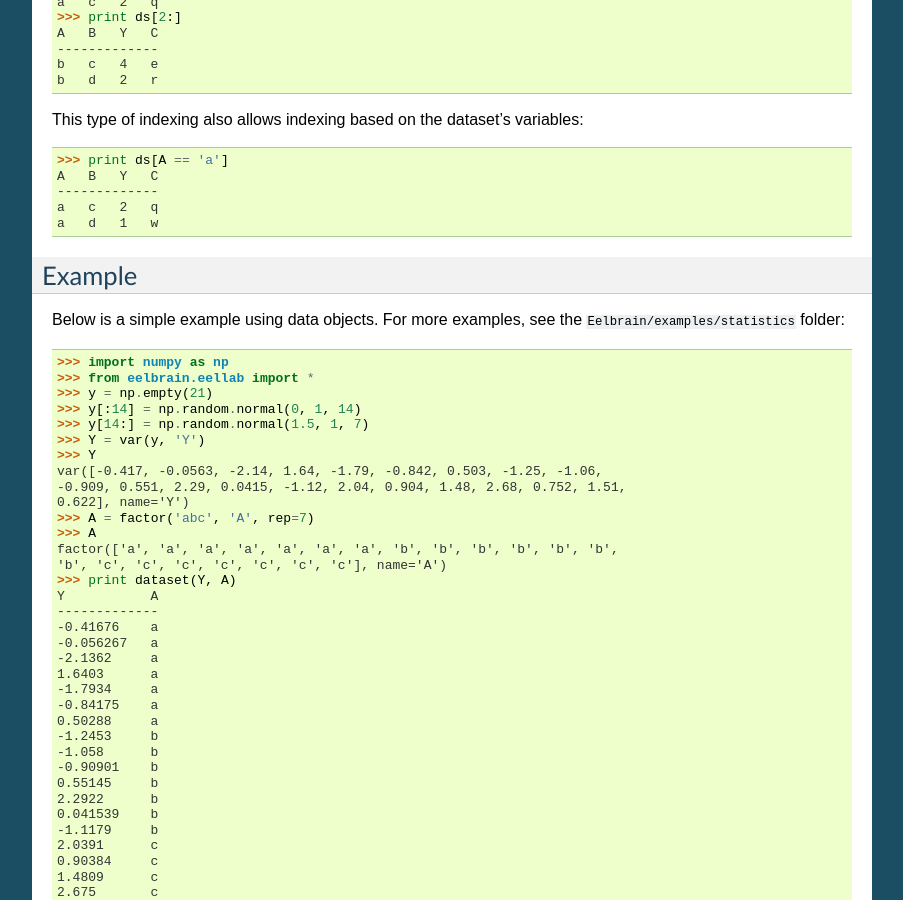
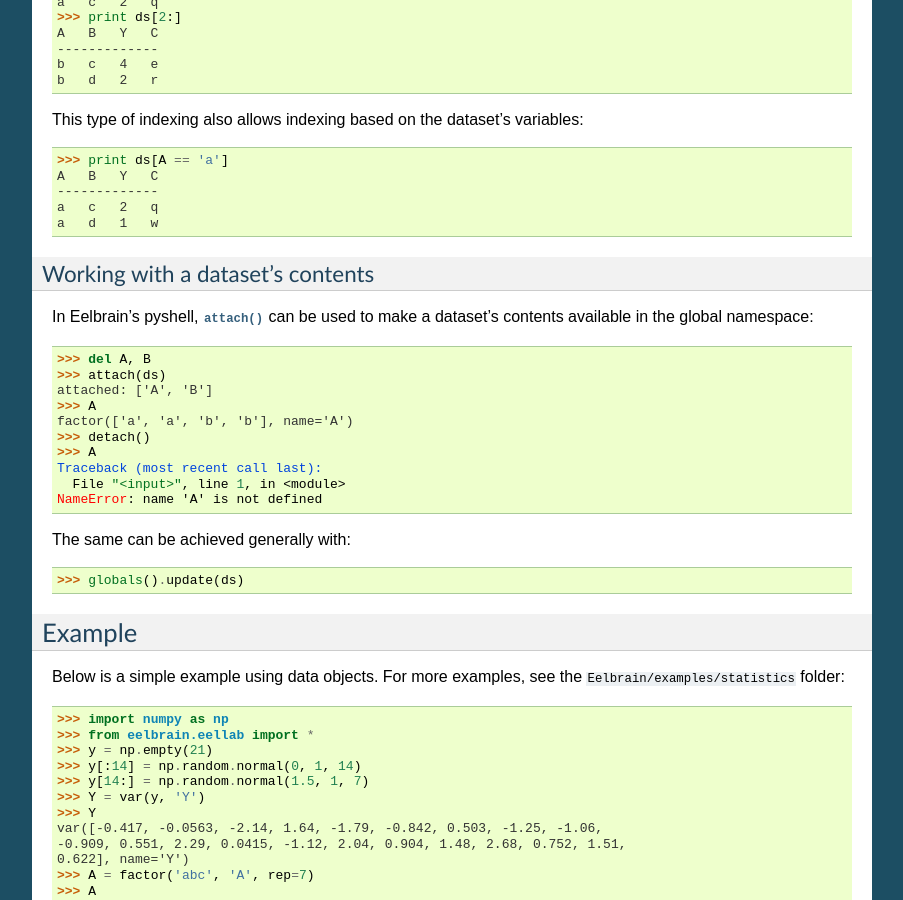
Before and after one commit to christianbrodbeck/Eelbrain, a Sphinx documentation site: the page built from doc/data-obj-intro.rst, in a window 1280 px wide and 900 px high, scrolled down 2986 px. Shown: the whole window, without its empty margins (198-1101 px from the left). Built offline with Sphinx 7.4.7, drawn with Linux system fonts in a browser that asks for light colours; formulas are drawn with MathJax 3; some of the changed text lies outside the part shown.

Commit message:
DOC: mention attach()

```diff
--- a/doc/data-obj-intro.rst
+++ b/doc/data-obj-intro.rst
@@ -207,6 +207,28 @@ This type of indexing also allows indexing based on the dataset's variables::
     a   d   1   w
 
 
+Working with a dataset's contents
+^^^^^^^^^^^^^^^^^^^^^^^^^^^^^^^^^
+
+In Eelbrain's pyshell, :py:func:`attach` can be used to make a dataset's
+contents available in the global namespace::
+
+    >>> del A, B
+    >>> attach(ds)
+    attached: ['A', 'B']
+    >>> A
+    factor(['a', 'a', 'b', 'b'], name='A')
+    >>> detach()
+    >>> A
+    Traceback (most recent call last):
+      File "<input>", line 1, in <module>
+    NameError: name 'A' is not defined
+
+The same can be achieved generally with::
+
+    >>> globals().update(ds)
+
+
 .. _statistics-example:
 
 Example
```
